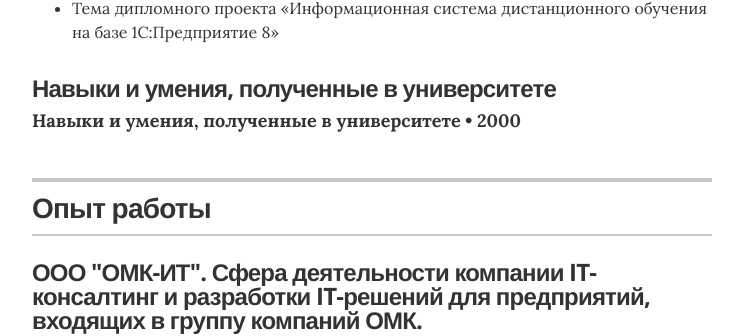
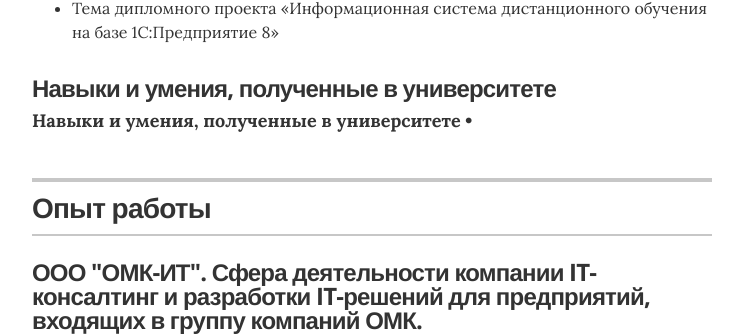
Before and after one commit to mrroofless/mrroofless.github.io, a Jekyll site: the page built from index.html, in a window 1280 px wide and 900 px high, scrolled down 603 px. Shown: the part 151-487 px from the top of the window, without its empty margins (268-1011 px from the left). Built offline with Jekyll 4.4.1, drawn with Linux system fonts in a browser that asks for light colours.

Commit message:
Update education.yml

```diff
--- a/_data/education.yml
+++ b/_data/education.yml
@@ -10,4 +10,3 @@
 
 - degree: Навыки и умения, полученные в университете
   uni: Навыки и умения, полученные в университете
-  year: 2000
```
